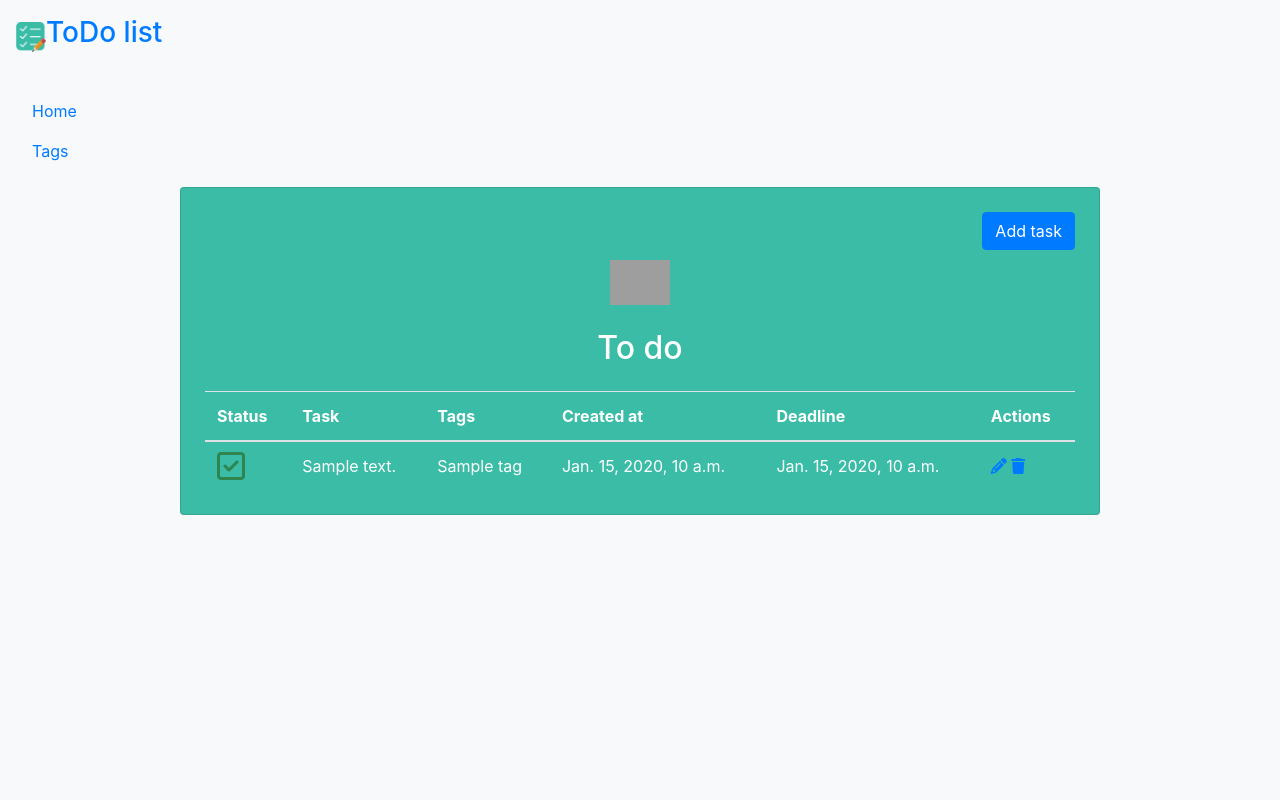
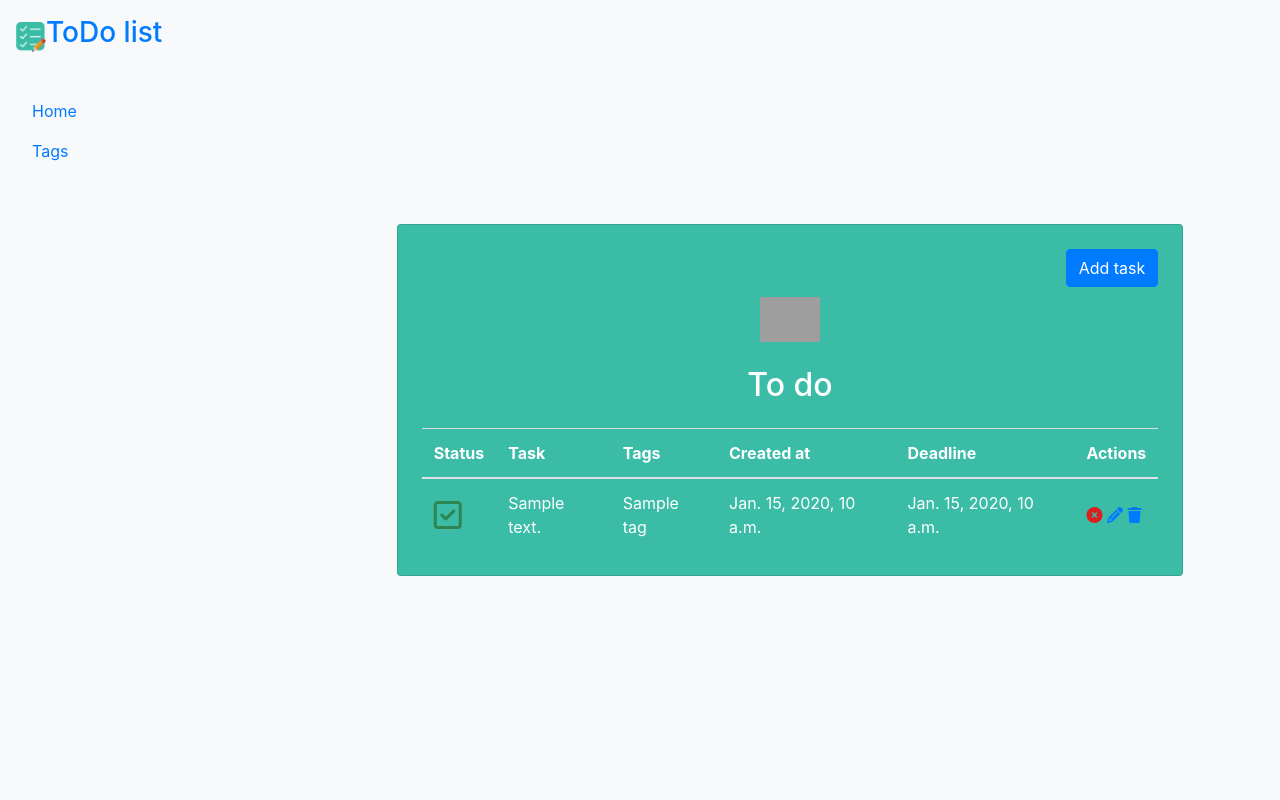
Before and after one commit to petrykivd/todo-list, a Django app: page / in a window 1280 px wide. Run offline with Django 4.2, Linux system fonts and the light colour scheme; tables that the repository leaves empty hold one stand-in row (values such as "Sample post"); some libraries are stand-ins or nearby versions; grey boxes are pictures that could not be loaded.

Commit message:
Created buttons for mark task as done or not.

```diff
--- a/templates/base.html
+++ b/templates/base.html
@@ -10,6 +10,7 @@
   <link rel="stylesheet" href="https://cdn.jsdelivr.net/npm/bootstrap@4.6.2/dist/css/bootstrap.min.css"
         integrity="sha384-xOolHFLEh07PJGoPkLv1IbcEPTNtaed2xpHsD9ESMhqIYd0nLMwNLD69Npy4HI+N" crossorigin="anonymous">
   <script src="https://kit.fontawesome.com/08c39d486e.js" crossorigin="anonymous"></script>
+
   <title>
     {% block title %}
 
@@ -17,6 +18,18 @@
   </title>
 </head>
 <body style="background-color: #f8f9fa">
+<style>
+  .sidebar-container {
+    position: relative;
+  }
+
+  .content-container {
+    position: absolute;
+    top: 0;
+    left: 300px; /* Ширина сайдбару + бажана відстань між сайдбаром і контентом */
+    width: calc(100% - 300px); /* Розмір контенту відступаючи від ширини сайдбару */
+  }
+</style>
 {% include 'includes/sidebar.html' %}
 {% block content %}
 
--- a/templates/includes/sidebar.html
+++ b/templates/includes/sidebar.html
@@ -1,5 +1,5 @@
 {% load static %}
-<div class="d-flex flex-column flex-shrink-0 p-3 bg-light" style="width: 280px;">
+<div class="d-flex flex-column flex-shrink-0 p-3 bg-light sidebar-container" style="width: 280px;">
     <a href="/" class="d-flex align-items-center mb-3 mb-md-0 me-md-auto link-dark text-decoration-none">
       <img src="{% static 'images/todo_logo.png' %}" alt="todo_logo" height="30" width="30">
       <span class="fs-4"><h3> ToDo list</h3></span>
--- a/templates/todo/tag_confirm_delete.html
+++ b/templates/todo/tag_confirm_delete.html
@@ -5,12 +5,12 @@
 {% endblock %}
 
 {% block content %}
-  <div class="container h-100">
+  <div class="container h-100 content-container">
     <div class="row d-flex justify-content-center align-items-center h-100">
       <div class="col-md-12 col-xl-10">
 
         <div class="card mask-custom" style="background-color: #3abca7">
-          <div class="card-body p-4 text-white">
+          <div class="card-body p-4 text-white text-center">
             <div class="text-center pt-5">
               <h2><i class="fa-solid fa-trash"></i>Are you sure you want to delete this tag?</h2>
             </div>
--- a/templates/todo/tag_form.html
+++ b/templates/todo/tag_form.html
@@ -5,7 +5,7 @@
 {% endblock %}
 
 {% block content %}
-  <div class="container h-100">
+  <div class="container h-100 content-container">
     <div class="row d-flex justify-content-center align-items-center h-100">
       <div class="col-md-12 col-xl-10">
 
@@ -14,7 +14,7 @@
             <div class="text-center pt-5">
               <h1><i class="fas fa-pencil-alt"></i> {{ object|yesno:"Update,Create" }} tag</h1>
             </div>
-            <form method="post" action="" novalidate>
+            <form method="post" action="" novalidate class="mt-4">
               {% csrf_token %}
               {{ form|crispy }}
 
--- a/templates/todo/tag_list.html
+++ b/templates/todo/tag_list.html
@@ -6,7 +6,7 @@
 {% endblock %}
 
 {% block content %}
-  <div class="container h-100">
+  <div class="container h-100 content-container ">
     <div class="row d-flex justify-content-center align-items-center h-100">
       <div class="col-md-12 col-xl-10">
 
--- a/templates/todo/task_form.html
+++ b/templates/todo/task_form.html
@@ -5,7 +5,7 @@
 {% endblock %}
 
 {% block content %}
-  <div class="container h-100">
+  <div class="container h-100 content-container">
     <div class="row d-flex justify-content-center align-items-center h-100">
       <div class="col-md-12 col-xl-10">
 
--- a/templates/todo/task_list.html
+++ b/templates/todo/task_list.html
@@ -6,7 +6,7 @@
 {% endblock %}
 
 {% block content %}
-  <div class="container h-100">
+  <div class="container h-100 content-container">
     <div class="row d-flex justify-content-center align-items-center h-100">
       <div class="col-md-12 col-xl-10">
 
@@ -61,6 +61,15 @@
                     </span>
                   </td>
                   <td class="align-middle">
+                    {% if task.is_done %}
+                      <a href="{% url 'todo:task-mark' pk=task.id %}">
+                        <i class="fa-solid fa-circle-xmark" style="color: #db1f1f;"></i>
+                      </a>
+                    {% else %}
+                      <a href="{% url 'todo:task-mark' pk=task.id %}">
+                        <i class="fa-solid fa-circle-check" style="color: #36511f;"></i>
+                      </a>
+                    {% endif %}
                     <a href="{% url 'todo:task-update' pk=task.id %}"><i class="fas fa-pencil-alt"></i></a>
                     <a href="{% url 'todo:task-delete' pk=task.id %}"><i class="fa-solid fa-trash"></i></a>
                   </td>
--- a/todo/urls.py
+++ b/todo/urls.py
@@ -8,7 +8,8 @@ from todo.views import (
     TagListView,
     TagCreateView,
     TagUpdateView,
-    TagDeleteView
+    TagDeleteView,
+    mark_task
 )
 
 urlpatterns = [
@@ -16,6 +17,7 @@ urlpatterns = [
     path("tasks/create/", TaskCreateView.as_view(), name="task-create"),
     path("tasks/<int:pk>/update/", TaskUpdateView.as_view(), name="task-update"),
     path("tasks/<int:pk>/delete/", TaskDeleteView.as_view(), name="task-delete"),
+    path("tasks/mark_as_done/<int:pk>", mark_task, name="task-mark"),
     path("tags/", TagListView.as_view(), name='tag-list'),
     path("tags/create/", TagCreateView.as_view(), name="tag-create"),
     path("tags/<int:pk>/update/", TagUpdateView.as_view(), name="tag-update"),
--- a/todo/views.py
+++ b/todo/views.py
@@ -1,3 +1,5 @@
+from django.contrib import messages
+from django.shortcuts import redirect
 from django.urls import reverse_lazy
 from django.views import generic
 
@@ -45,3 +47,15 @@ class TagUpdateView(generic.UpdateView):
 class TagDeleteView(generic.DeleteView):
     model = Tag
     success_url = reverse_lazy("todo:tag-list")
+
+
+def mark_task(request, pk):
+    try:
+        task = Task.objects.get(pk=pk)
+        task.is_done = not task.is_done
+        task.save()
+        messages.success(request, 'Task marked successfully.')
+    except Task.DoesNotExist:
+        messages.error(request, 'Task not found.')
+
+    return redirect('/')
```
Also changed, not shown: templates/todo/task_confirm_delete.html (+4 -4 lines).
